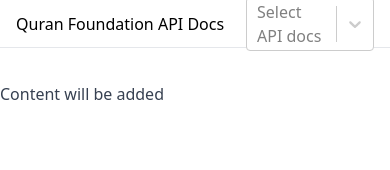
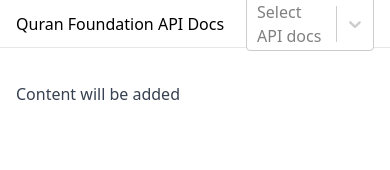
Before and after one commit to quran/quran-api-docs, a Next.js app: page /guides/openid-connect in a window 390 px wide. Shown: the top 170 px of the page. Built offline with nearby package versions, Linux system fonts and the light colour scheme.

Commit message:
fix mobile's guide layout

```diff
--- a/src/components/guide-layout.tsx
+++ b/src/components/guide-layout.tsx
@@ -19,7 +19,9 @@
         </title>
       </Head>
       <Navbar basePath={basePath} />
-      <div className="max-w-4xl prose mx-auto my-8">{children}</div>
+      <div className="max-w-4xl prose mx-auto my-8 md:px-0 px-4">
+        {children}
+      </div>
     </div>
   )
 }
```
